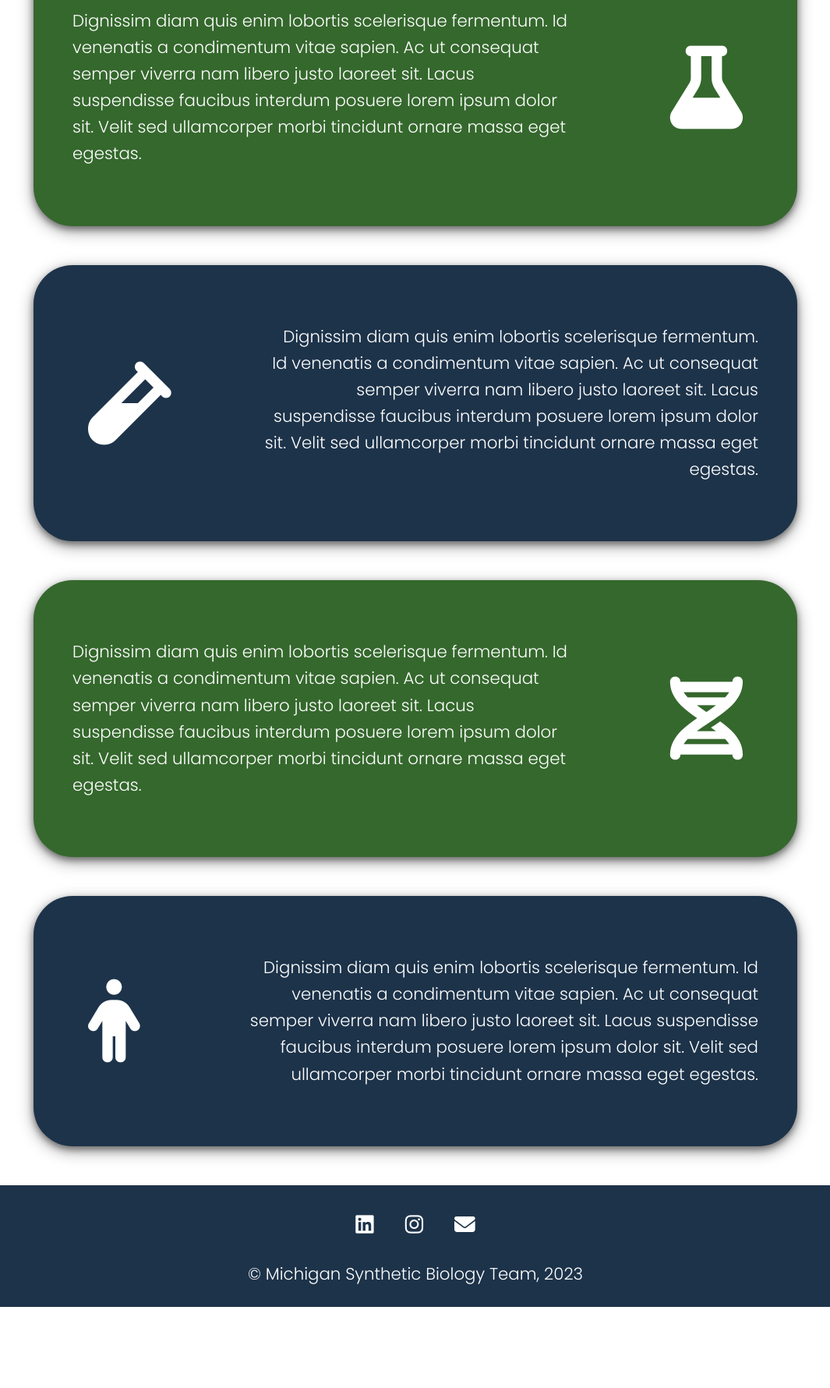
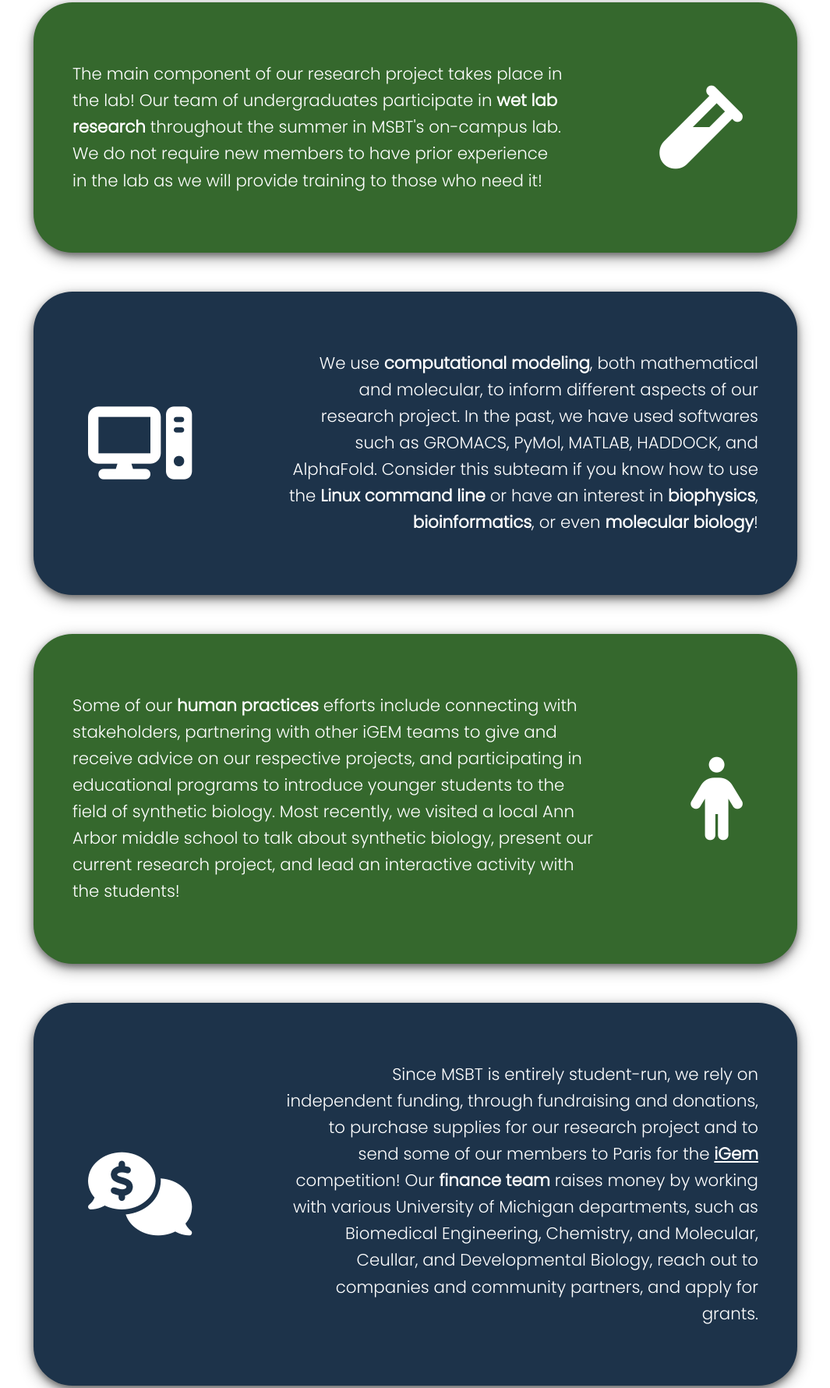
Before and after one commit to umichsynbio-team/website-23, a plain HTML site: page join.html in a window 1280 px wide. Shown: the part 2352-4132 px from the top of the page at 78% size, without its empty margins (107-1172 px from the left). Before the commit the page ends 4028 px from the top, so only its background shows below. Drawn offline with Linux system fonts and the light colour scheme.

Commit message:
Added blurbs for various members roles in MSBT

```diff
--- a/css/style.css
+++ b/css/style.css
@@ -340,6 +340,11 @@ div.about_four {
 
 a.igem:hover, a.igem:focus {
     color: green;
+}
+
+a.igem.light,
+a.igem.light:hover, a.igem.light:focus {
+    color: white;
 }
 
 /* Join MSBT Button */
--- a/join.html
+++ b/join.html
@@ -109,30 +109,38 @@
                 <li class="opportunity_item">studying and communicating synthetic biology research</li>
             </ul>
             <p>Our team is a platform for budding scientists, communicators, and fascinated biologists to be introduced into the field and to the academic research process!</p>
+            </br>
+            <p>Check out the various roles that the members of our club can participate in below.</p>
         </div>
         <div class="interests">
-            <!-- Interest 01: Synthetic Biology -->
+            <!-- Interest 01: Wet Lab Research -->
             <div class="interest_flex">
-                <i class="fa-solid fa-flask"></i>
-                <p>Dignissim diam quis enim lobortis scelerisque fermentum. Id venenatis a condimentum vitae sapien. Ac ut consequat semper viverra nam libero justo laoreet sit. Lacus suspendisse faucibus interdum posuere lorem ipsum dolor sit. Velit sed ullamcorper morbi tincidunt ornare massa eget egestas.</p>
+                <i class="fa-solid fa-vial"></i>
+                <p>The main component of our research project takes place in the lab! Our team of undergraduates participate in <span class="bold">wet lab research</span> throughout the summer in MSBT's on-campus lab. We do not require new members to have prior experience in the lab as we will provide training to those who need it!</p>
             </div>
 
-            <!-- Interest 02: Wet Lab -->
+            <!-- Interest 02: Computational Modeling -->
             <div class="interest_flex">
-                <i class="fa-solid fa-vial"></i>
-                <p>Dignissim diam quis enim lobortis scelerisque fermentum. Id venenatis a condimentum vitae sapien. Ac ut consequat semper viverra nam libero justo laoreet sit. Lacus suspendisse faucibus interdum posuere lorem ipsum dolor sit. Velit sed ullamcorper morbi tincidunt ornare massa eget egestas.</p>
+                <i class="fa-solid fa-computer"></i>
+                <p>We use <span class="bold">computational modeling</span>, both mathematical and molecular, to inform different aspects of our research project. In the past, we have used softwares such as GROMACS, PyMol, MATLAB, HADDOCK, and AlphaFold. Consider this subteam if you know how to use the <span class="bold">Linux command line</span> or have an interest in <span class="bold">biophysics</span>, <span class="bold">bioinformatics</span>, or even <span class="bold">molecular biology</span>!</p>
             </div>
 
-            <!-- Interest 03: Computational Modeling -->
+            <!-- Interest 03: Human Practices -->
             <div class="interest_flex">
-                <i class="fa-solid fa-dna"></i>
-                <p>Dignissim diam quis enim lobortis scelerisque fermentum. Id venenatis a condimentum vitae sapien. Ac ut consequat semper viverra nam libero justo laoreet sit. Lacus suspendisse faucibus interdum posuere lorem ipsum dolor sit. Velit sed ullamcorper morbi tincidunt ornare massa eget egestas.</p>
+                <i class="fa-solid fa-person"></i>
+                <p>Some of our <span class="bold">human practices</span> efforts include connecting with stakeholders, partnering with other iGEM teams to give and receive advice on our respective projects, and participating in educational programs to introduce younger students to the field of synthetic biology. Most recently, we visited a local Ann Arbor middle school to talk about synthetic biology, present our current research project, and lead an interactive activity with the students!</p>
             </div>
 
-            <!-- Interest 04: Human Practices -->
+            <!-- Interest 04: Finance -->
             <div class="interest_flex">
-                <i class="fa-solid fa-person"></i>
-                <p>Dignissim diam quis enim lobortis scelerisque fermentum. Id venenatis a condimentum vitae sapien. Ac ut consequat semper viverra nam libero justo laoreet sit. Lacus suspendisse faucibus interdum posuere lorem ipsum dolor sit. Velit sed ullamcorper morbi tincidunt ornare massa eget egestas.</p>
+                <i class="fa-solid fa-comments-dollar"></i>
+                <p>Since MSBT is entirely student-run, we rely on independent funding, through fundraising and donations, to purchase supplies for our research project and to send some of our members to Paris for the <a class="igem light bold" href="https://igem.org/">iGem</a> competition! Our <span class="bold">finance team</span> raises money by working with various University of Michigan departments, such as Biomedical Engineering, Chemistry, and Molecular, Ceullar, and Developmental Biology, reach out to companies and community partners, and apply for grants.</p>
+            </div>
+
+            <!-- Interest 05: Wiki Page Development -->
+            <div class="interest_flex">
+                <i class="fa-solid fa-code"></i>
+                <p>One component of our project submission to <a class="igem light bold" href="https://igem.org/">iGem</a> is a <span class="bold">Wiki Page</span> detailing our computational modeling work, human practices efforts, lab experiments, and project results. While the entire team develops content for the page, the Wiki specific subteam codes the actual website over the summer. If you are interested in web design or web development, we encourage you to apply!</p>
             </div>
         </div>
     </main>
```
